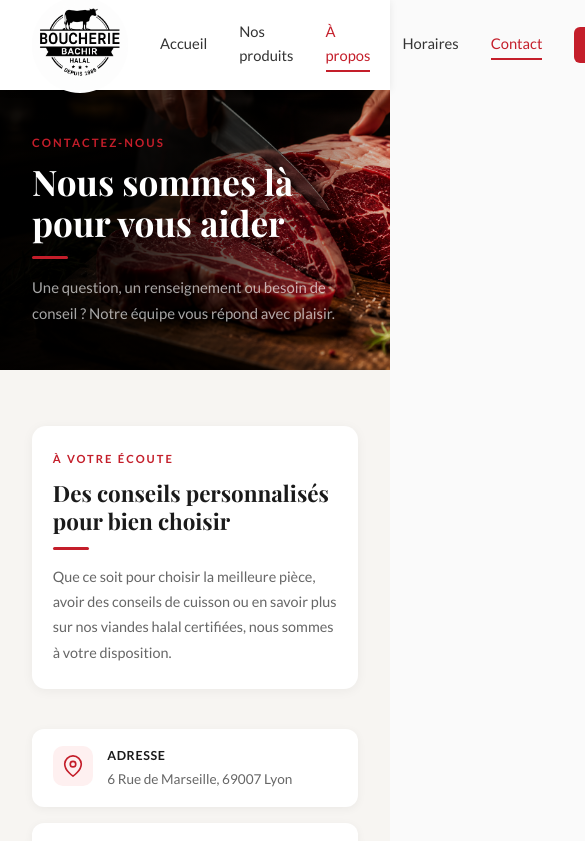
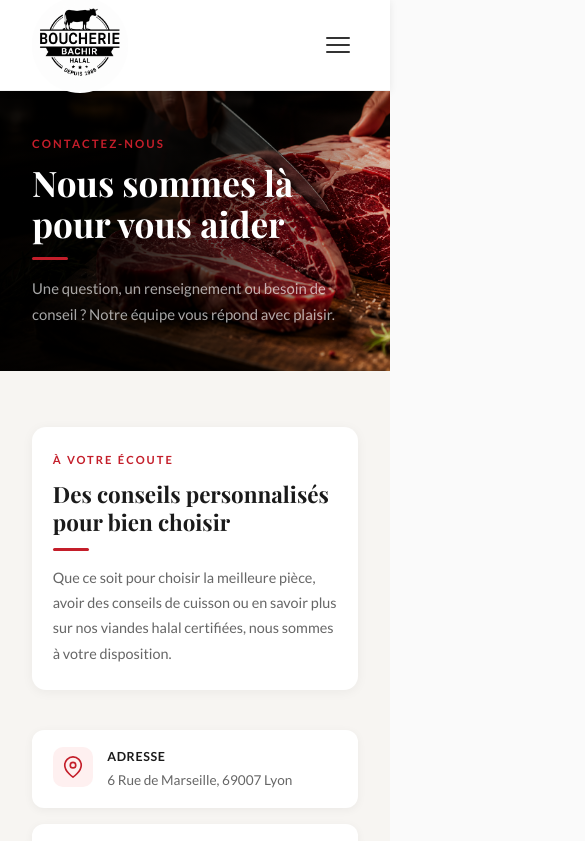
Before and after one commit to hichouss/chezBachir, an Angular app in the folder bachir-frontend/: page /contact in a window 390 px wide. Shown: the top 841 px of the page, 585 px wide, since content can reach past the window. Built offline with nearby package versions, Linux system fonts and the light colour scheme.

Commit message:
feat: hamburger menu mobile pour la navbar

```diff
--- a/bachir-frontend/src/app/shared/navbar/navbar.component.html
+++ b/bachir-frontend/src/app/shared/navbar/navbar.component.html
@@ -2,11 +2,11 @@
   <div class="navbar__inner">
 
     <!-- Logo -->
-    <a class="navbar__logo" routerLink="/">
+    <a class="navbar__logo" routerLink="/" (click)="closeMenu()">
       <img class="navbar__logo-img" src="/ChatGPT Image 14 juin 2026, 17_33_23.png" alt="Boucherie Chez Bachir" />
     </a>
 
-    <!-- Nav links -->
+    <!-- Nav links desktop -->
     <nav class="navbar__nav">
       <a routerLink="/" routerLinkActive="active" [routerLinkActiveOptions]="{exact:true}">Accueil</a>
       <a routerLink="/catalogue" routerLinkActive="active">Nos produits</a>
@@ -15,10 +15,28 @@
       <a routerLink="/contact" routerLinkActive="active">Contact</a>
     </nav>
 
-    <!-- CTA -->
+    <!-- CTA desktop -->
     <div class="navbar__actions">
       <a routerLink="/contact" class="navbar__cta">Nous contacter</a>
     </div>
 
+    <!-- Hamburger -->
+    <button class="navbar__burger" (click)="toggleMenu()" [class.navbar__burger--open]="menuOpen" aria-label="Menu">
+      <span></span>
+      <span></span>
+      <span></span>
+    </button>
+
   </div>
+
+  <!-- Menu mobile -->
+  <div class="navbar__mobile" [class.navbar__mobile--open]="menuOpen">
+    <a routerLink="/" routerLinkActive="active" [routerLinkActiveOptions]="{exact:true}" (click)="closeMenu()">Accueil</a>
+    <a routerLink="/catalogue" routerLinkActive="active" (click)="closeMenu()">Nos produits</a>
+    <a routerLink="/contact" routerLinkActive="active" (click)="closeMenu()">À propos</a>
+    <a routerLink="/horaires" routerLinkActive="active" (click)="closeMenu()">Horaires</a>
+    <a routerLink="/contact" routerLinkActive="active" (click)="closeMenu()">Contact</a>
+    <a routerLink="/contact" class="navbar__mobile-cta" (click)="closeMenu()">Nous contacter</a>
+  </div>
+
 </header>
--- a/bachir-frontend/src/app/shared/navbar/navbar.component.scss
+++ b/bachir-frontend/src/app/shared/navbar/navbar.component.scss
@@ -13,7 +13,6 @@
     display: flex;
     align-items: center;
     gap: 2rem;
-    overflow: visible;
   }
 
   &__logo {
@@ -49,18 +48,13 @@
       &::after {
         content: '';
         position: absolute;
-        bottom: -2px;
-        left: 0;
-        width: 0;
-        height: 2px;
+        bottom: -2px; left: 0;
+        width: 0; height: 2px;
         background: #c41e2a;
         transition: width 0.2s;
       }
 
-      &:hover, &.active {
-        color: #c41e2a;
-        &::after { width: 100%; }
-      }
+      &:hover, &.active { color: #c41e2a; &::after { width: 100%; } }
     }
   }
 
@@ -69,40 +63,6 @@
     align-items: center;
     gap: 0.8rem;
     flex-shrink: 0;
-  }
-
-  &__icon-btn {
-    position: relative;
-    width: 40px;
-    height: 40px;
-    display: flex;
-    align-items: center;
-    justify-content: center;
-    border: none;
-    background: transparent;
-    cursor: pointer;
-    color: #333;
-    border-radius: 50%;
-    text-decoration: none;
-    transition: background 0.2s;
-
-    &:hover { background: #f5f5f5; }
-  }
-
-  &__badge {
-    position: absolute;
-    top: 2px;
-    right: 2px;
-    background: #c41e2a;
-    color: white;
-    font-size: 0.65rem;
-    font-weight: 700;
-    width: 18px;
-    height: 18px;
-    border-radius: 50%;
-    display: flex;
-    align-items: center;
-    justify-content: center;
   }
 
   &__cta {
@@ -117,4 +77,85 @@
 
     &:hover { background: #a01020; }
   }
+
+  /* ── HAMBURGER ── */
+  &__burger {
+    display: none;
+    flex-direction: column;
+    justify-content: center;
+    gap: 5px;
+    background: none;
+    border: none;
+    cursor: pointer;
+    padding: 8px;
+    margin-left: auto;
+    flex-shrink: 0;
+
+    span {
+      display: block;
+      width: 24px;
+      height: 2px;
+      background: #333;
+      border-radius: 2px;
+      transition: all 0.3s;
+      transform-origin: center;
+    }
+
+    &--open {
+      span:nth-child(1) { transform: translateY(7px) rotate(45deg); }
+      span:nth-child(2) { opacity: 0; transform: scaleX(0); }
+      span:nth-child(3) { transform: translateY(-7px) rotate(-45deg); }
+    }
+  }
+
+  /* ── MENU MOBILE ── */
+  &__mobile {
+    display: none;
+    flex-direction: column;
+    background: #fff;
+    border-top: 1px solid #f0f0f0;
+    padding: 0;
+    max-height: 0;
+    overflow: hidden;
+    transition: max-height 0.3s ease, padding 0.3s;
+
+    a {
+      display: block;
+      padding: 1rem 2rem;
+      font-size: 1rem;
+      font-weight: 500;
+      color: #333;
+      text-decoration: none;
+      border-bottom: 1px solid #f5f5f5;
+      transition: color 0.2s, background 0.2s;
+
+      &:hover, &.active { color: #c41e2a; background: #fef5f5; }
+    }
+
+    &--open {
+      max-height: 400px;
+      padding: 0.5rem 0;
+    }
+  }
+
+  &__mobile-cta {
+    margin: 1rem 2rem 0.5rem !important;
+    background: #c41e2a !important;
+    color: white !important;
+    border-radius: 8px !important;
+    text-align: center;
+    border-bottom: none !important;
+
+    &:hover { background: #a01020 !important; }
+  }
 }
+
+/* ── RESPONSIVE ── */
+@media (max-width: 768px) {
+  .navbar {
+    &__nav { display: none; }
+    &__actions { display: none; }
+    &__burger { display: flex; }
+    &__mobile { display: flex; }
+  }
+}
--- a/bachir-frontend/src/app/shared/navbar/navbar.component.ts
+++ b/bachir-frontend/src/app/shared/navbar/navbar.component.ts
@@ -7,4 +7,9 @@ import { RouterLink, RouterLinkActive } from '@angular/router';
   templateUrl: './navbar.component.html',
   styleUrl: './navbar.component.scss'
 })
-export class NavbarComponent {}
+export class NavbarComponent {
+  menuOpen = false;
+
+  toggleMenu() { this.menuOpen = !this.menuOpen; }
+  closeMenu() { this.menuOpen = false; }
+}
```
